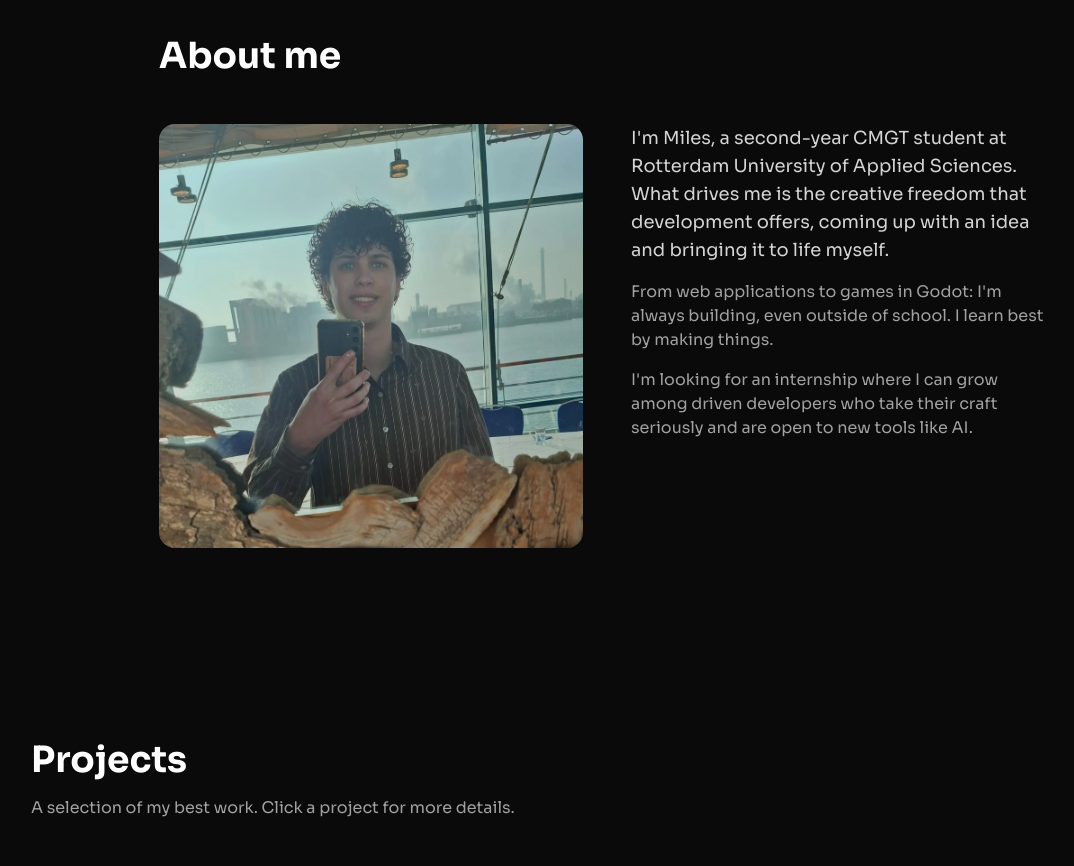
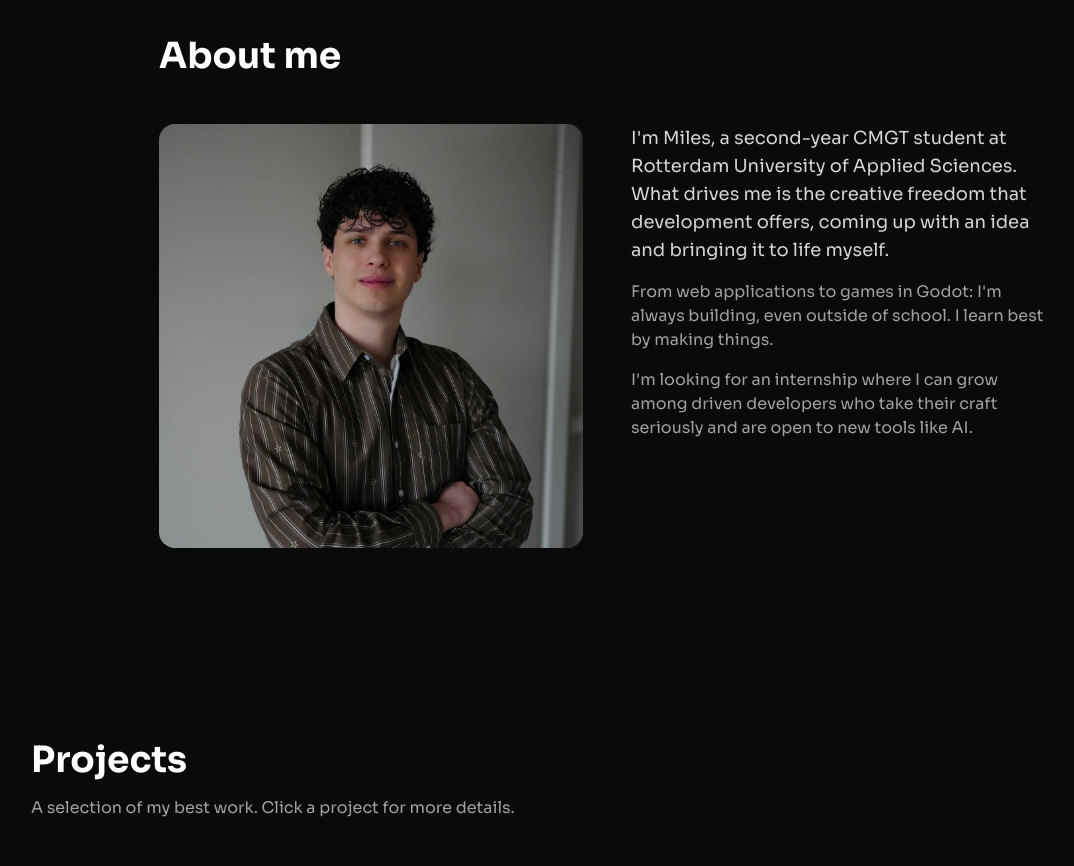
Before and after one commit to AirMile/portfolio, a React (Vite) app: page /en/ in a window 1280 px wide. Shown: the part 860-1726 px from the top of the page, without its empty margins (33-1107 px from the left). Built offline with nearby package versions, Linux system fonts and the light colour scheme.

Commit message:
style(about): improve profile photo framing with object-top

```diff
--- a/src/components/sections/About.tsx
+++ b/src/components/sections/About.tsx
@@ -19,7 +19,7 @@ export function About() {
                 src="/images/profile.webp"
                 alt={t('about.profileAlt')}
                 loading="lazy"
-                className="h-full w-full object-cover brightness-[0.85]"
+                className="h-full w-full object-cover object-top brightness-[0.85]"
               />
             </div>
           </FadeIn>
```
Also changed, not shown: public/images/profile.webp.
